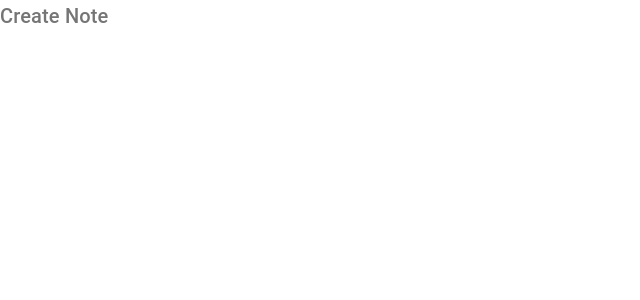
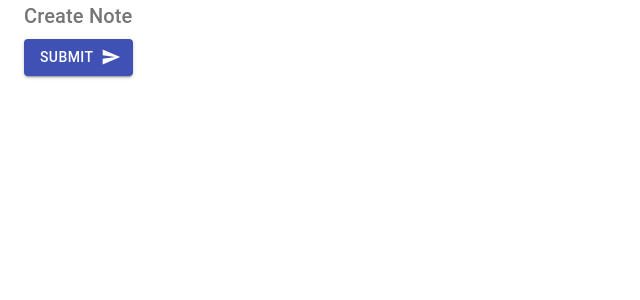
Before and after one commit to hareesh43/material-ui-app, a React (Create React App) app: page /create in a window 1280 px wide. Shown: the top 300 px of the page, without its empty margins (0-640 px from the left). Built offline with nearby package versions, Linux system fonts and the light colour scheme; the HTML template or start-up script is replaced by a standard one.

Commit message:
added submit icon

```diff
--- a/package.json
+++ b/package.json
@@ -4,6 +4,7 @@
   "private": true,
   "dependencies": {
     "@material-ui/core": "^4.11.3",
+    "@material-ui/icons": "^4.11.2",
     "@testing-library/jest-dom": "^5.11.9",
     "@testing-library/react": "^11.2.5",
     "@testing-library/user-event": "^12.8.3",
--- a/src/pages/Create.js
+++ b/src/pages/Create.js
@@ -1,10 +1,25 @@
 import React from "react";
-import { Typography } from "@material-ui/core";
+import Typography from "@material-ui/core/Typography";
+import Button from "@material-ui/core/Button";
+import Container from '@material-ui/core/Container';
+import SendIcon from '@material-ui/icons/Send';
 
 export default function Create() {
   return (
-    <Typography variant="h6" component="h2" color="textSecondary" gutterBottom>
-      Create Note
-    </Typography>
+    <Container>
+      <Typography
+        variant="h6"
+        component="h2"
+        color="textSecondary"
+        gutterBottom
+      >
+        Create Note
+      </Typography>
+      <Button variant="contained" color="primary" type="submit"
+      endIcon = {<SendIcon/>}
+      >
+        Submit
+      </Button>
+    </Container>
   );
 }
```
Also changed, not shown: 1 other file (tests, documents, lock files or other folders).
